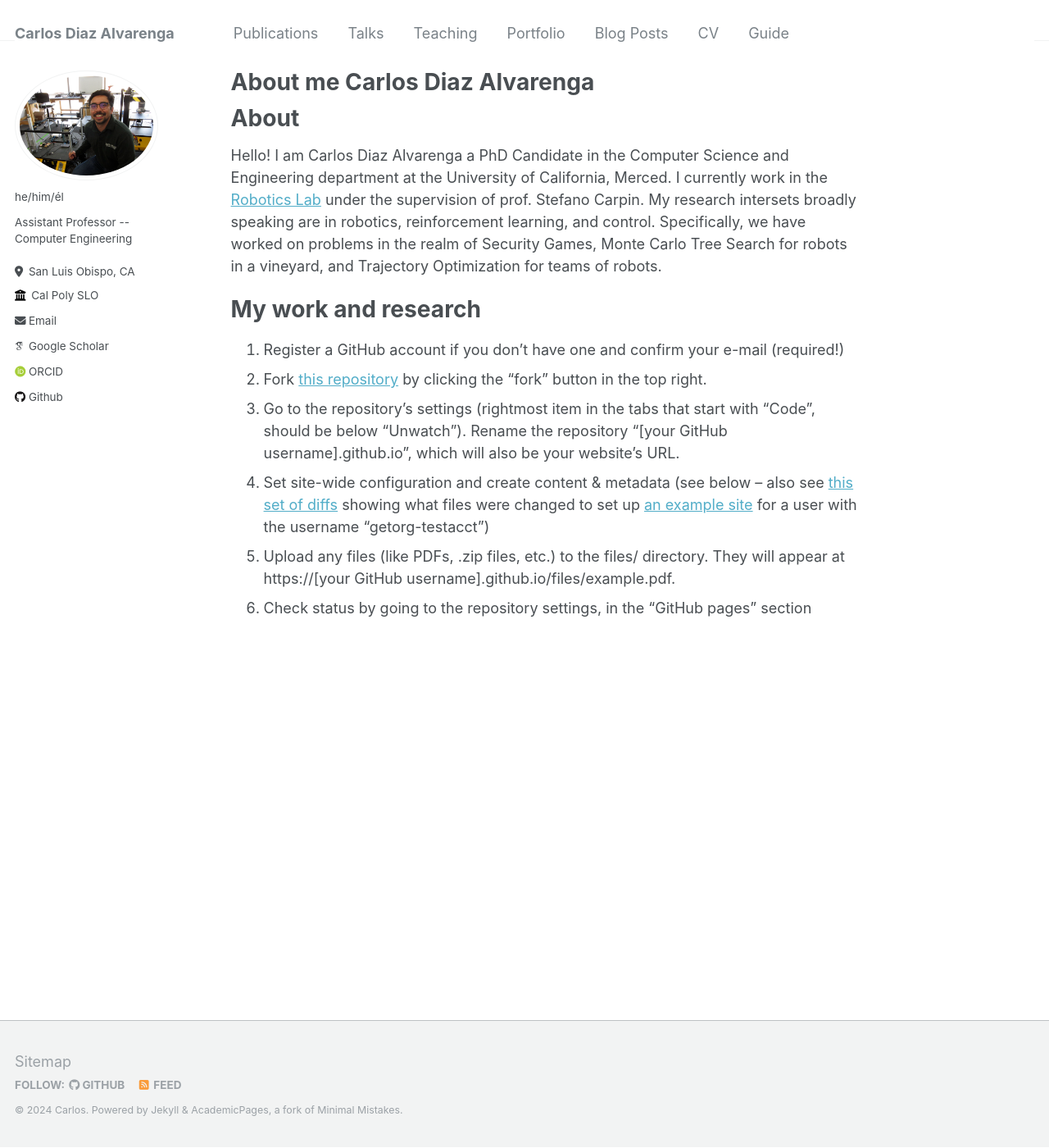
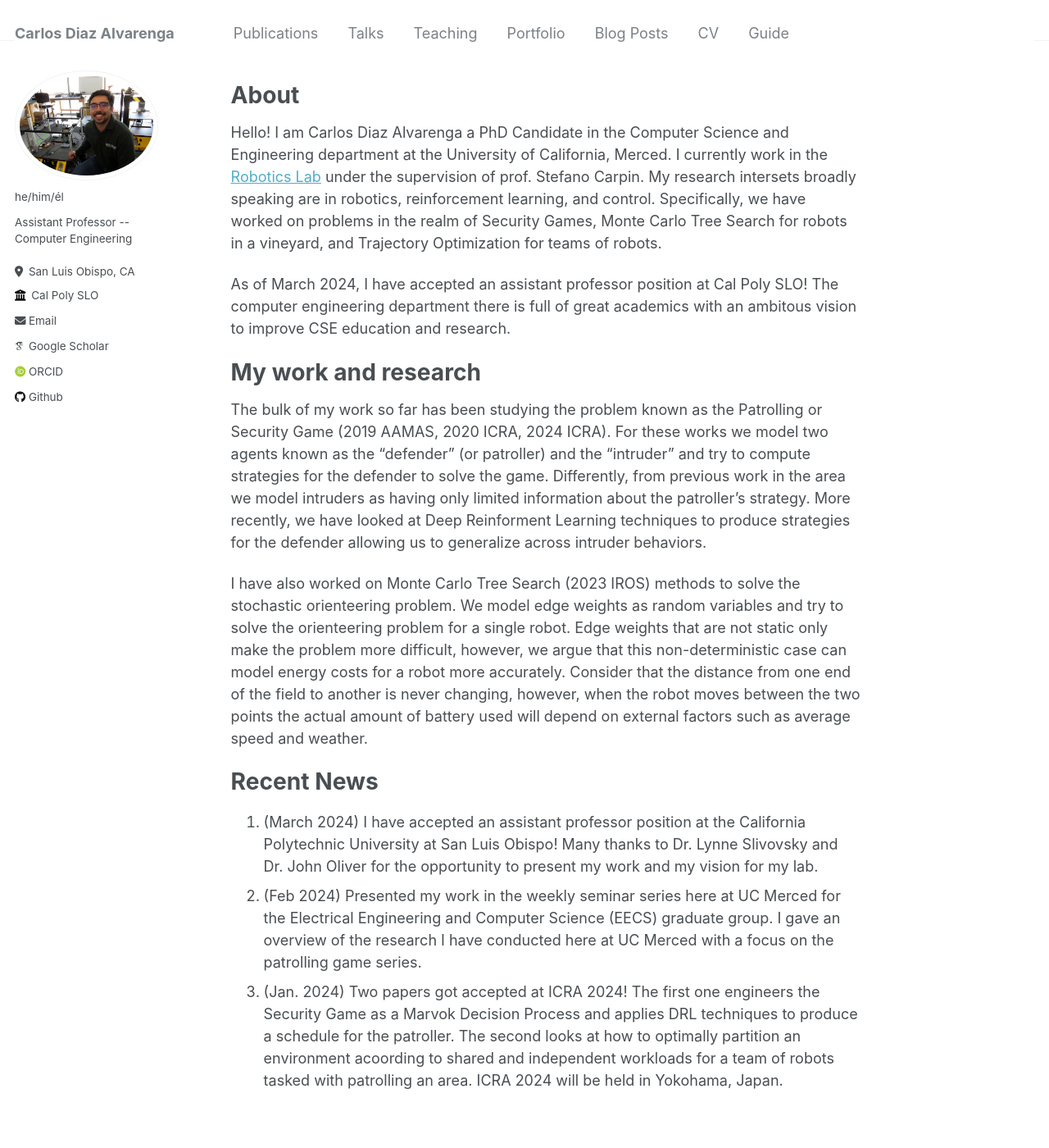
Before and after one commit to cdiazalvarenga/cdiazalvarenga.github.io, a Jekyll site: the page built from _pages/about.md, in a window 1280 px wide and 1400 px high. Shown: the whole window at 82% size. Built offline with Jekyll 4.4.1, drawn with Linux system fonts in a browser that asks for light colours; some web fonts are replaced; a file with an impossible date is left out.

Commit message:
updates about and papers

```diff
--- a/_pages/about.md
+++ b/_pages/about.md
@@ -1,6 +1,6 @@
 ---
 permalink: /
-title: "About me Carlos Diaz Alvarenga"
+title: ""
 author_profile: true
 redirect_from:
   - /about/
@@ -11,11 +11,16 @@ About
 ======
 Hello! I am Carlos Diaz Alvarenga a PhD Candidate in the Computer Science and Engineering department at the University of California, Merced. I currently work in the [Robotics Lab](https://robotics.ucmerced.edu) under the supervision of prof. Stefano Carpin. My research intersets broadly speaking are in robotics, reinforcement learning, and control. Specifically, we have worked on problems in the realm of Security Games, Monte Carlo Tree Search for robots in a vineyard, and Trajectory Optimization for teams of robots.
 
+As of March 2024, I have accepted an assistant professor position at Cal Poly SLO! The computer engineering department there is full of great academics with an ambitous vision to improve CSE education and research.
+
 My work and research
 ======
-1. Register a GitHub account if you don't have one and confirm your e-mail (required!)
-1. Fork [this repository](https://github.com/academicpages/academicpages.github.io) by clicking the "fork" button in the top right.
-1. Go to the repository's settings (rightmost item in the tabs that start with "Code", should be below "Unwatch"). Rename the repository "[your GitHub username].github.io", which will also be your website's URL.
-1. Set site-wide configuration and create content & metadata (see below -- also see [this set of diffs](http://archive.is/3TPas) showing what files were changed to set up [an example site](https://getorg-testacct.github.io) for a user with the username "getorg-testacct")
-1. Upload any files (like PDFs, .zip files, etc.) to the files/ directory. They will appear at https://[your GitHub username].github.io/files/example.pdf.
-1. Check status by going to the repository settings, in the "GitHub pages" section
+The bulk of my work so far has been studying the problem known as the Patrolling or Security Game (2019 AAMAS, 2020 ICRA, 2024 ICRA). For these works we model two agents known as the "defender" (or patroller) and the "intruder" and try to compute strategies for the defender to solve the game. Differently, from previous work in the area we model intruders as having only limited information about the patroller's strategy. More recently, we have looked at Deep Reinforment Learning techniques to produce strategies for the defender allowing us to generalize across intruder behaviors.
+
+I have also worked on Monte Carlo Tree Search (2023 IROS) methods to solve the stochastic orienteering problem. We model edge weights as random variables and try to solve the orienteering problem for a single robot. Edge weights that are not static only make the problem more difficult, however, we argue that this non-deterministic case can model energy costs for a robot more accurately. Consider that the distance from one end of the field to another is never changing, however, when the robot moves between the two points the actual amount of battery used will depend on external factors such as average speed and weather.
+
+Recent News
+======
+1. (March 2024) I have accepted an assistant professor position at the California Polytechnic University at San Luis Obispo! Many thanks to Dr. Lynne Slivovsky and Dr. John Oliver for the opportunity to present my work and my vision for my lab.
+2. (Feb 2024) Presented my work in the weekly seminar series here at UC Merced for the Electrical Engineering and Computer Science (EECS) graduate group. I gave an overview of the research I have conducted here at UC Merced with a focus on the patrolling game series.
+3. (Jan. 2024) Two papers got accepted at ICRA 2024! The first one engineers the Security Game as a Marvok Decision Process and applies DRL techniques to produce a schedule for the patroller. The second looks at how to optimally partition an environment acoording to shared and independent workloads for a team of robots tasked with patrolling an area. ICRA 2024 will be held in Yokohama, Japan.
```
Also changed, not shown: _publications/2019AAMAS.md (renamed from _publications/2009-10-01-paper-title-number-1.md), _publications/2019IROS.md (renamed from _publications/2010-10-01-paper-title-number-2.md), _publications/2020ICRA.md (renamed from _publications/2015-10-01-paper-title-number-3.md), _publications/2022IRC.md (renamed from _publications/2024-02-17-paper-title-number-4.md).
